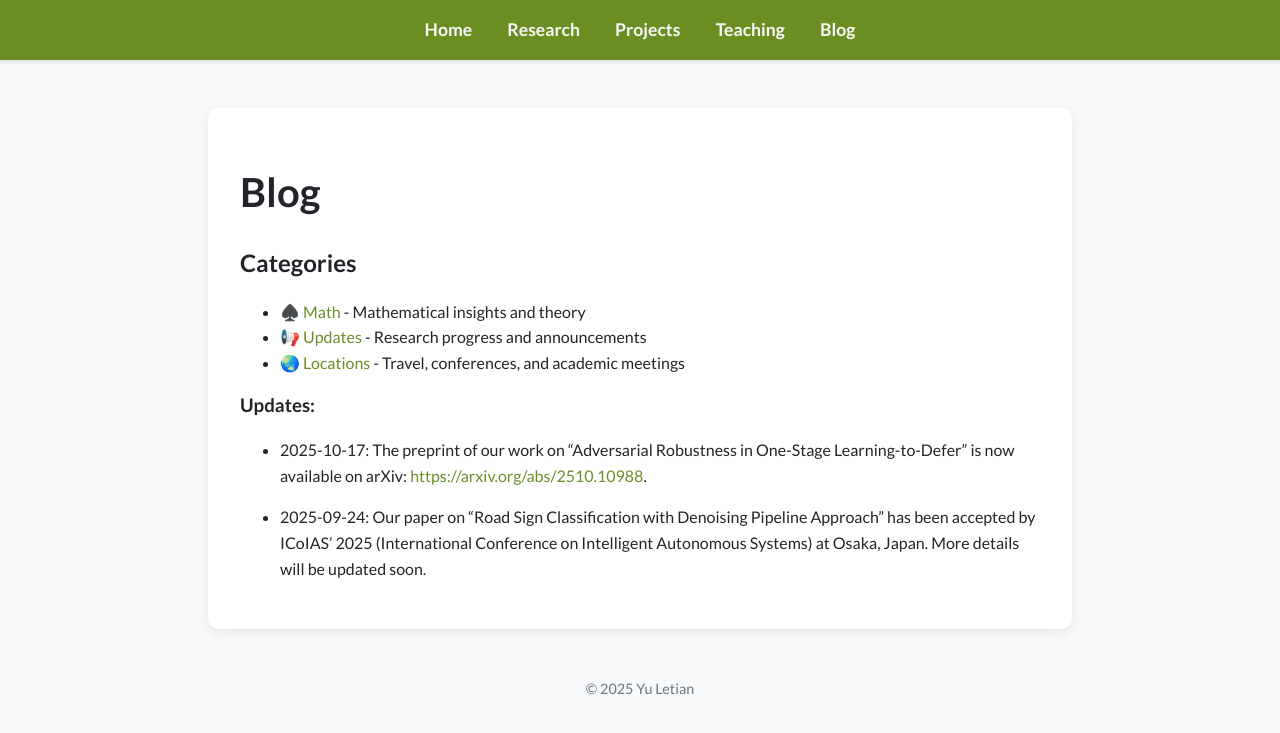
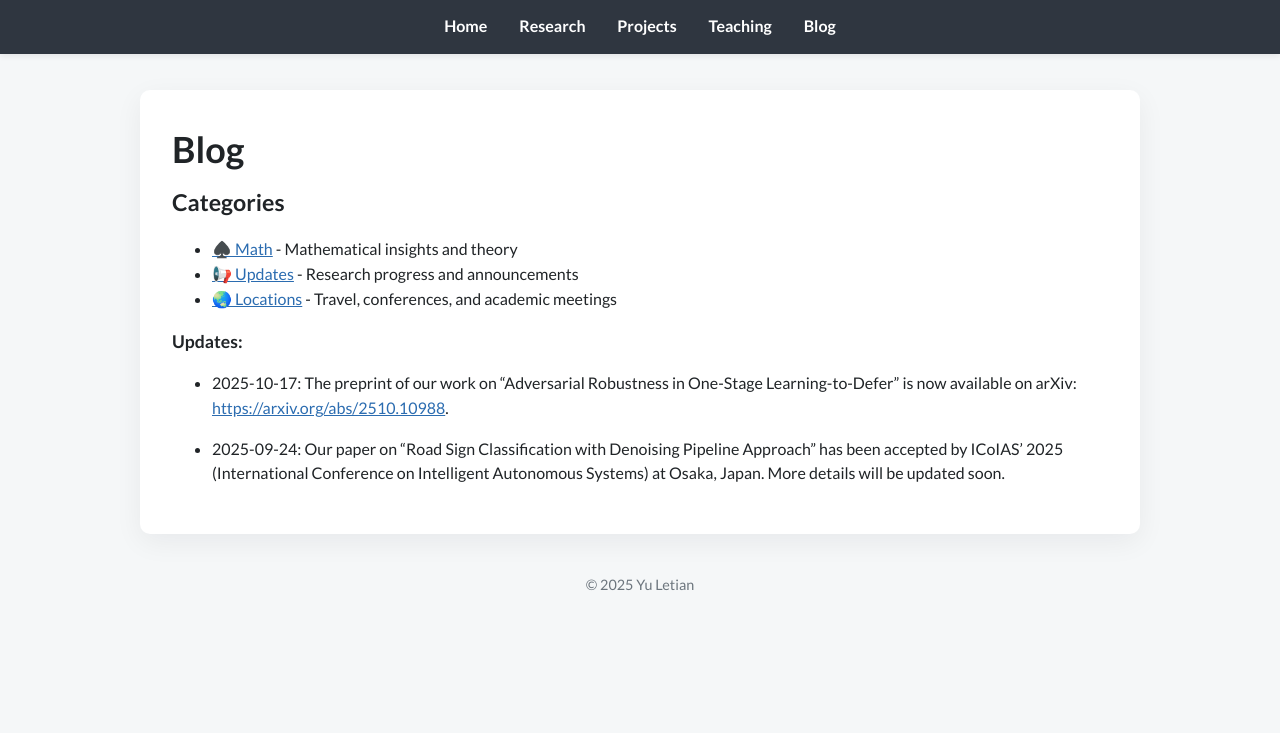
Before and after one commit to FisherSkyi/FisherSkyi.github.io, a Jekyll site: the page built from blog.md, in a window 1280 px wide. Shown: the top 733 px of the page. Built offline with Jekyll 4.4.1, drawn with Linux system fonts in a browser that asks for light colours.

Commit message:
Update: 25-11-13

```diff
--- a/assets/style.css
+++ b/assets/style.css
@@ -1,128 +1,220 @@
-/* A more modern, clean design */
+/* ...existing code... */
 
-/* Google Font */
-body {
-  font-family: 'Lato', sans-serif;
+/* Modern, responsive site stylesheet - full replacement */
+
+/* Variables */
+:root{
+  --primary: #2b6cb0;        /* blue accent */
+  --accent: #6B8E23;         /* secondary accent kept for compatibility */
+  --bg: #f5f7f8;
+  --card: #ffffff;
+  --text: #202427;
+  --muted: #6c757d;
+  --nav-bg: #2f3640;
+  --nav-text: #ffffff;
+  --radius: 10px;
+  --container-max: 1000px;
 }
 
-:root {
-  --primary-color: #6B8E23;
-  --text-color: #212529;
-  --background-color: #f8f9fa;
-  --nav-background: #6B8E23;
-  --nav-text-color: #f8f9fa;
-  --footer-text-color: #6c757d;
-  --container-bg: #ffffff;
-  --hov-nav-text-color: #7CFC00;
+/* Reset / base */
+*{box-sizing:border-box}
+html,body{height:100%}
+body{
+  margin:0;
+  font-family: 'Lato', system-ui, -apple-system, "Segoe UI", Roboto, "Helvetica Neue", Arial;
+  background:var(--bg);
+  color:var(--text);
+  line-height:1.55;
+  -webkit-font-smoothing:antialiased;
+  -moz-osx-font-smoothing:grayscale;
+  padding-top:0; /* adjust if nav is fixed */
 }
 
-/* Reset and base styles */
-body {
-  margin: 0;
-  line-height: 1.6;
-  background: var(--background-color);
-  color: var(--text-color);
+/* NAV */
+nav{
+  background:var(--nav-bg);
+  color:var(--nav-text);
+  padding:0.9rem 1.25rem;
+  text-align:center;
+  box-shadow:0 2px 6px rgba(0,0,0,0.08);
+  position:relative;
+  z-index:10;
+}
+nav a{
+  color:var(--nav-text);
+  text-decoration:none;
+  margin:0 0.9rem;
+  font-weight:700;
+  font-size:1rem;
+  transition:color .18s ease;
+}
+nav a:hover{
+  color:var(--primary);
+  text-decoration:none;
 }
 
-/* Navigation bar */
-nav {
-  background: var(--nav-background);
-  padding: 1rem 1.5rem;
-  text-align: center;
-  box-shadow: 0 2px 4px rgba(0,0,0,0.1);
-}
-
-nav a {
-  color: var(--nav-text-color);
-  text-decoration: none;
-  margin: 0 1rem;
-  font-weight: 700;
-  font-size: 1.1rem;
-  transition: color 0.2s ease-in-out;
-}
-
-nav a:hover {
-  color: var(--hov-nav-text-color);
-  text-decoration: none;
-}
-
-/* Main content container */
-main.container {
-  max-width: 800px;
-  margin: 3em auto;
-  padding: 2em;
-  background: var(--container-bg);
-  border-radius: 10px;
-  box-shadow: 0 4px 12px rgba(0,0,0,0.08);
+/* MAIN container (page card) */
+main.container{
+  max-width:var(--container-max);
+  margin:2.25rem auto;
+  padding:2rem;
+  background:var(--card);
+  border-radius:var(--radius);
+  box-shadow:0 8px 28px rgba(16,24,40,0.06);
 }
 
 /* Headings */
-h1, h2, h3, h4, h5, h6 {
-  color: var(--text-color);
-  margin-top: 0.5em;
-  margin-bottom: 0.5em;
+h1{ font-size:2.25rem; margin:0 0 0.5rem 0; }
+h2{ font-size:1.45rem; margin:0 0 0.5rem 0; }
+h3{ font-size:1.1rem; margin:0 0 0.5rem 0; font-weight:700; }
+
+/* Links */
+a{ color:var(--primary); }
+a:hover{ text-decoration:underline; }
+
+/* Footer */
+footer{
+  text-align:center;
+  color:var(--muted);
+  font-size:0.9rem;
+  margin:2.5rem 0 4rem 0;
 }
 
-h1 {
-  font-size: 2.5rem;
+/* Utilities to prevent overflow from long words and allow truncation */
+*,
+*::before,*::after{ box-sizing:border-box; }
+p, li, h1,h2,h3,h4,h5,h6, .profile-text, .side-text {
+  overflow-wrap:anywhere;
+  word-break:break-word;
+  hyphens:auto;
+  min-width:0; /* allow flex children to shrink */
 }
 
-/* Links */
-a {
-  color: var(--primary-color);
-  text-decoration: none;
+/* Single-line truncation utility */
+.truncate{
+  white-space:nowrap;
+  overflow:hidden;
+  text-overflow:ellipsis;
 }
 
-a:hover {
-  text-decoration: underline;
+/* SOCIAL ICONS */
+.social-icons{
+  margin-top:0.65rem;
+  display:flex;
+  gap:0.8rem;
+  align-items:center;
+}
+.social-icons a{
+  color:var(--text);
+  font-size:2rem;
+  transition:color .18s ease;
+}
+.social-icons a:hover{
+  color:var(--primary);
 }
 
-/* Footer */
-footer {
-  text-align: center;
-  margin: 3em 0;
-  font-size: 0.9em;
-  color: var(--footer-text-color);
+/* PROFILE SECTION (text left, image right) */
+.profile-section{
+  display:flex;
+  gap:1rem;
+  align-items:flex-start;
+  justify-content:space-between;
+  flex-direction:row-reverse; /* image on right by default */
+  margin-bottom:1rem;
+  background:transparent; /* no nested card */
+  padding:0;
 }
 
-/* Profile Section Layout */
-.profile-section {
-  display: flex;
-  align-items: center;
-  gap: 1em; /* Reduced from 2em to 1em */
-  flex-direction: row-reverse;
+/* image container: take up a percentage but allow responsive resizing */
+.profile-image{
+  flex:0 0 36%;       /* adjust percentage to change image column width */
+  max-width:36%;
+  display:flex;
+  align-items:center;
+  justify-content:center;
 }
 
-.profile-image {
-  flex-shrink: 0;
+/* image should fill the image column's width and preserve aspect ratio */
+.profile-image img,
+.side-image img{
+  width:100%;
+  height:auto;
+  display:block;
+  object-fit:cover;
+  border-radius:8px;
+  box-shadow:none;
 }
 
-.profile-text {
-  flex-grow: 1;
+/* text column: grow, but allow shrinking and wrapping */
+.profile-text{
+  flex:1 1 0%;
+  min-width:0;
 }
 
-/* Profile Picture */
-.profile-picture {
-  display: block;
-  width: 300px;
-  height: 300px;
-  border-radius: 50%;
-  object-fit: cover;
-  box-shadow: 0 4px 12px rgba(0,0,0,0.1);
+/* If you want a circular avatar in other contexts (e.g., header), use this */
+.profile-picture{
+  width:clamp(90px,18vw,180px);
+  height:auto;
+  border-radius:50%;
+  object-fit:cover;
+  display:block;
 }
 
-/* Social Icons */
-.social-icons {
-  margin-top: 1em;
+/* SIDE-BY-SIDE component (general) - text left, image right, no card */
+.side-by-side{
+  display:flex;
+  gap:1rem;
+  align-items:flex-start;
+  margin:1.25rem 0;
+  flex-direction:row-reverse; /* image on right */
+  background:transparent;
+  padding:0;
+  border-radius:0;
+  box-shadow:none;
+}
+.side-image{
+  flex:0 0 38%;
+  max-width:38%;
+  display:flex;
+  align-items:center;
+  justify-content:center;
+}
+.side-text{
+  flex:1 1 0%;
+  min-width:0;
+  overflow-wrap:anywhere;
 }
 
-.social-icons a {
-  color: var(--text-color);
-  margin-right: 1em;
-  font-size: 1.5rem;
-  transition: color 0.2s ease-in-out;
+/* RESPONSIVE: stack on small screens, image full-width and above text */
+@media (max-width: 880px){
+  main.container{ padding:1.25rem; margin:1.4rem auto; }
+  .profile-section,
+  .side-by-side{ flex-direction:column; gap:0.75rem; align-items:center; }
+  .profile-image,
+  .side-image{ flex:none; max-width:100%; width:100%; }
+  .profile-text, .side-text{ text-align:left; width:100%; }
+  .profile-picture{ width:clamp(90px,30vw,150px); border-radius:12px; }
 }
 
-.social-icons a:hover {
-  color: var(--primary-color);
+/* Mobile small */
+@media (max-width: 480px){
+  body{ font-size:15px; }
+  nav a{ font-size:0.95rem; margin:0 0.6rem; }
+  h1{ font-size:1.6rem; }
+  .profile-picture{ width:clamp(74px,34vw,120px); }
 }
+
+/* Card-like helper (optional) */
+.card{
+  background:var(--card);
+  border-radius:10px;
+  padding:1rem;
+  box-shadow:0 6px 20px rgba(16,24,40,0.04);
+}
+
+/* small helpers */
+.kicker{ font-size:0.9rem; color:var(--muted); margin-bottom:0.25rem; }
+.meta{ font-size:0.9rem; color:var(--muted); }
+
+/* END of file */
+/* ...existing code... */
```
Also changed, not shown: index.md (+3 -5 lines), research.md (+28 -8 lines), assets/images/swinir_denoise.png (added), 1 other file.
